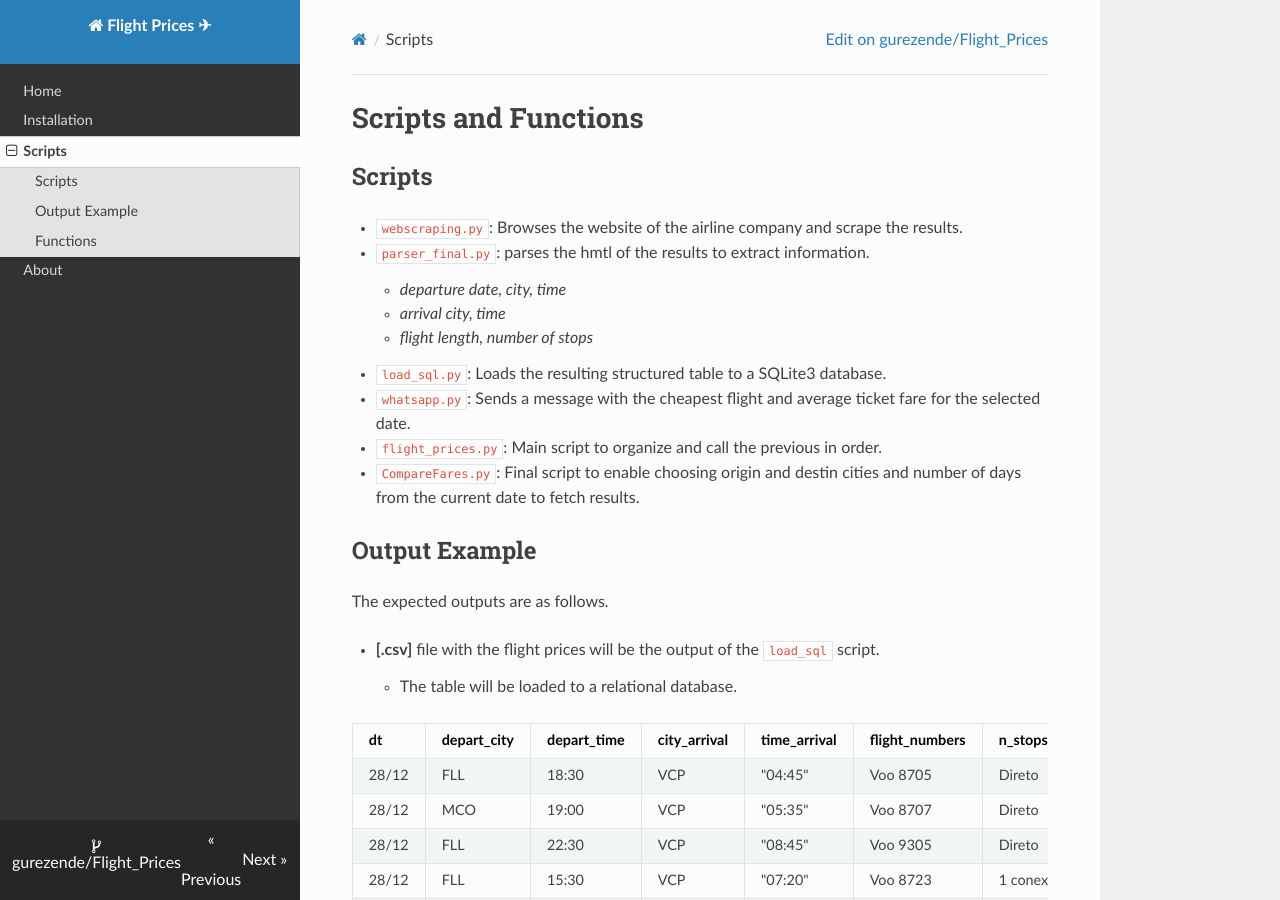
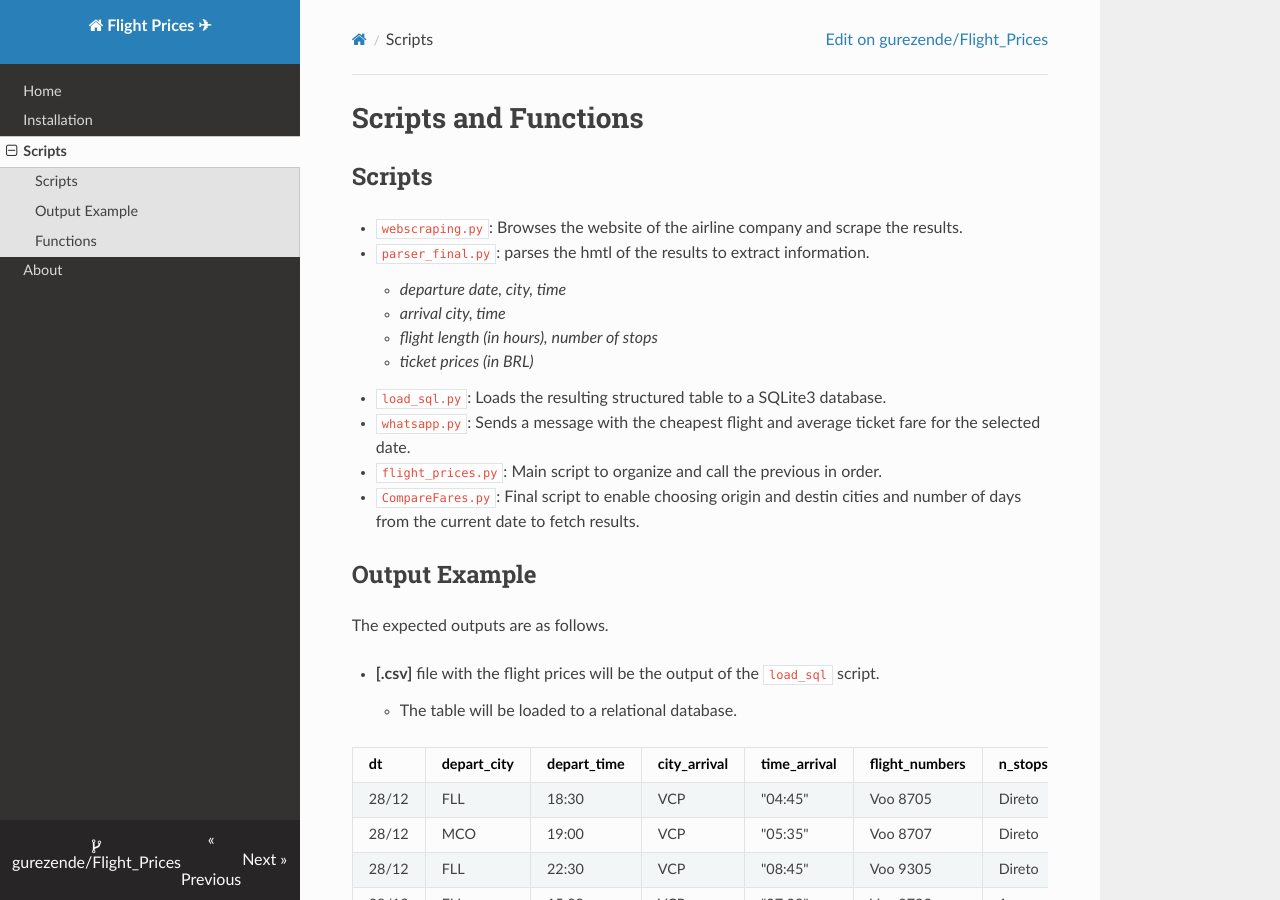
Before and after one commit to gurezende/Flight_Prices, an MkDocs documentation site: the page built from docs/functions.md, in a window 1280 px wide and 900 px high. Built offline with MkDocs 1.6.1, drawn with Linux system fonts in a browser that asks for light colours; nearby versions of some CDN libraries.

Commit message:
Upd: Documentation updates add output example

```diff
--- a/docs/functions.md
+++ b/docs/functions.md
@@ -6,7 +6,8 @@
 * `parser_final.py`: parses the hmtl of the results to extract information.
     * *departure date, city, time*
     * *arrival city, time*
-    * *flight length, number of stops*
+    * *flight length (in hours), number of stops*
+    * *ticket prices (in BRL)*
 * `load_sql.py`: Loads the resulting structured table to a SQLite3 database.
 * `whatsapp.py`: Sends a message with the cheapest flight and average ticket fare for the selected date.
 * `flight_prices.py`: Main script to organize and call the previous in order.
```
